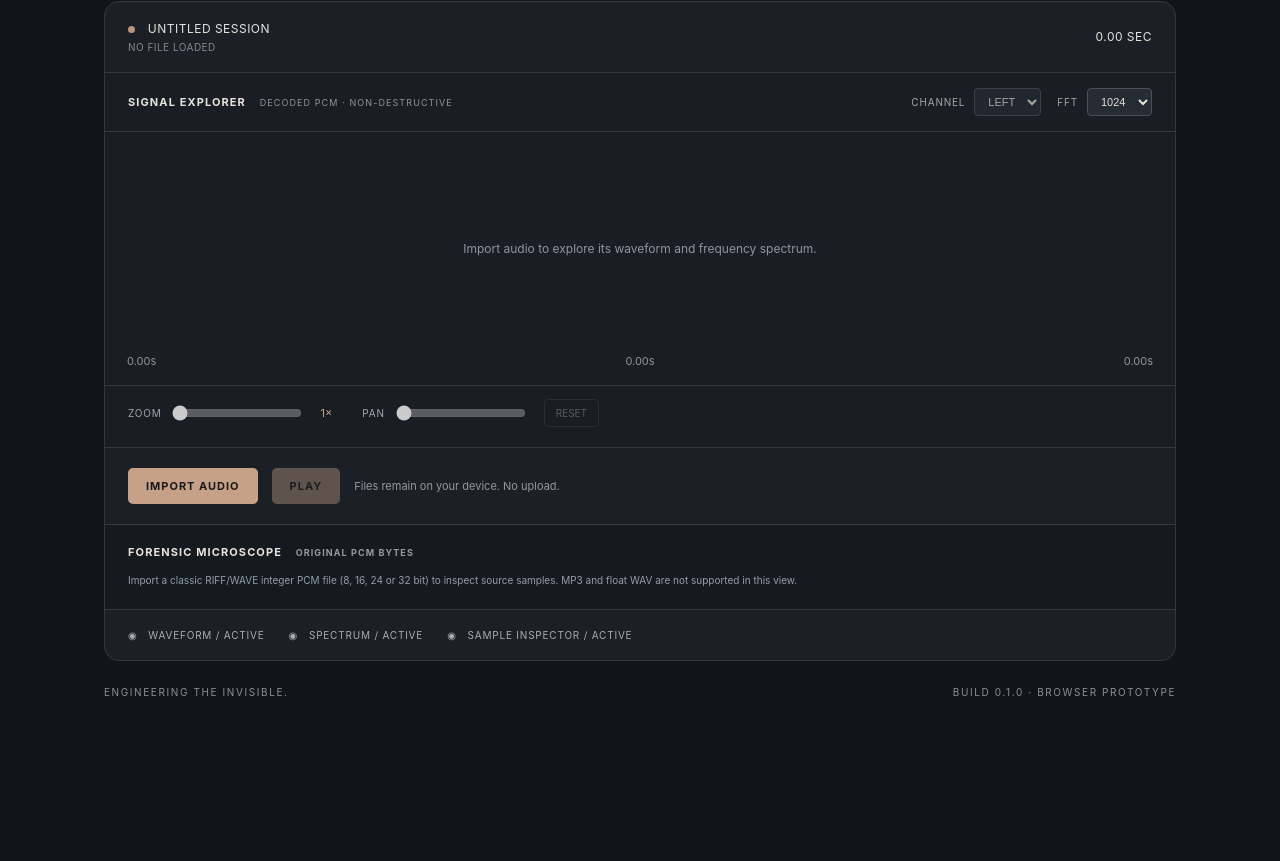
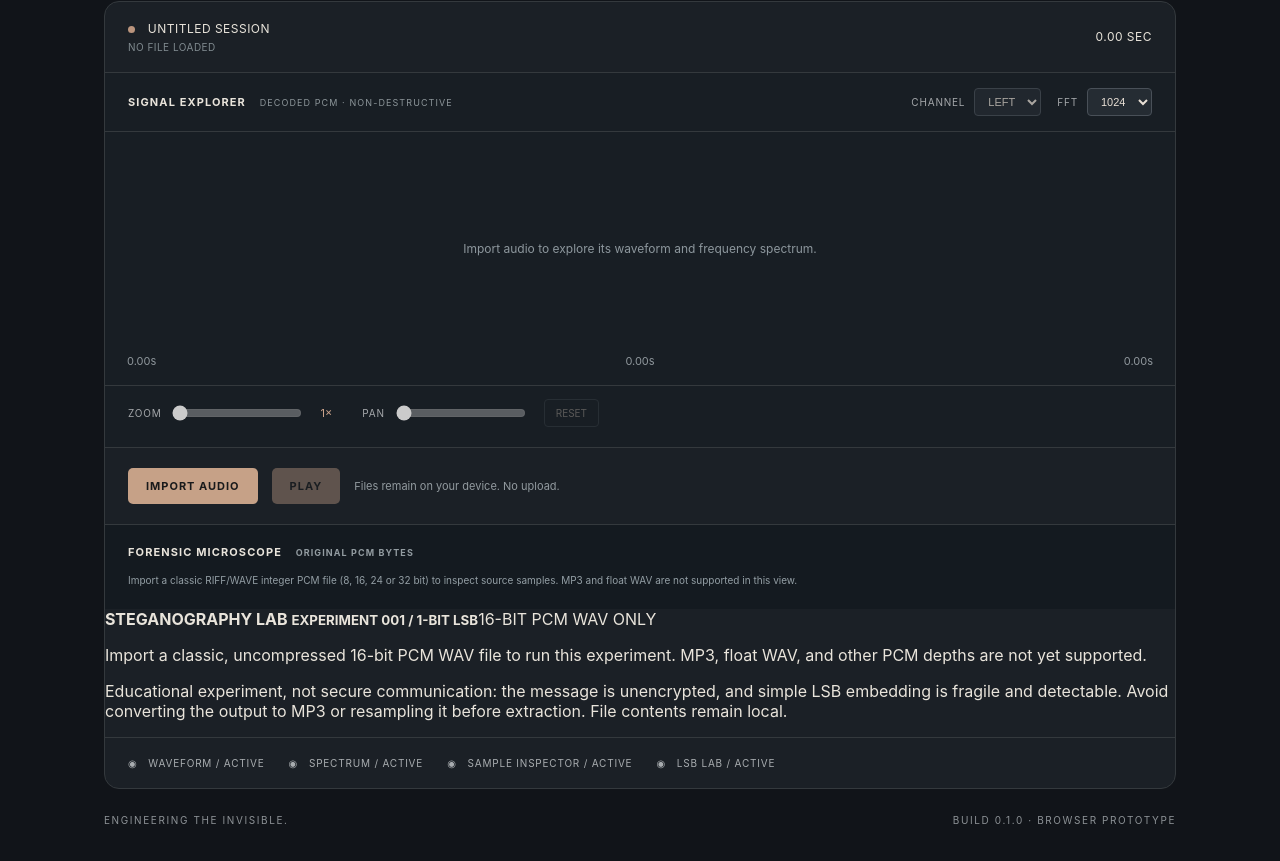
Before and after one commit to aprvydv/kaya, a React (Vite) app in the folder apps/desktop/: page / in a window 1280 px wide. Shown: the part 502-1363 px from the top of the page. Before the commit the page ends 1235 px from the top, so only its background shows below. Built offline with nearby package versions, Linux system fonts and the light colour scheme.

Commit message:
feat(ui): connect LSB steganography lab to WAV source inspection

```diff
--- a/apps/desktop/src/main.tsx
+++ b/apps/desktop/src/main.tsx
@@ -4,6 +4,7 @@ import './style.css'
 import { inspectWaveFile, type WavMetadata } from './wav'
 import { SignalExplorer } from './SignalExplorer'
 import { SampleInspector } from './SampleInspector'
+import { StegoLab } from './StegoLab'
 
 type Loaded = { name: string; sampleRate: number; channels: number; duration: number; peaks: number[]; url: string; type: string }
 
@@ -81,7 +82,8 @@ function App() {
       {error && <p className="error" role="alert">{error}</p>}
       <audio ref={audio} src={loaded?.url} onTimeUpdate={e=>setPlaybackTime(e.currentTarget.currentTime)} onEnded={()=>setPlaying(false)} onPause={()=>setPlaying(false)}/>
       <SampleInspector source={wavSource} info={wavMeta} playbackTime={playbackTime}/>
-      <div className="tools"><span>◉ &nbsp; WAVEFORM / ACTIVE</span><span>◉ &nbsp; SPECTRUM / ACTIVE</span><span>◉ &nbsp; SAMPLE INSPECTOR / ACTIVE</span></div>
+      <StegoLab source={wavSource} info={wavMeta} filename={loaded?.name??"recording.wav"}/>
+      <div className="tools"><span>◉ &nbsp; WAVEFORM / ACTIVE</span><span>◉ &nbsp; SPECTRUM / ACTIVE</span><span>◉ &nbsp; SAMPLE INSPECTOR / ACTIVE</span><span>◉ &nbsp; LSB LAB / ACTIVE</span></div>
     </section>
     <footer><span>ENGINEERING THE INVISIBLE.</span><span>BUILD 0.1.0 · BROWSER PROTOTYPE</span></footer>
   </main>
```
